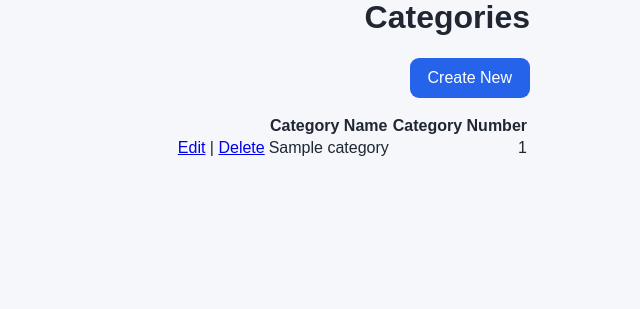
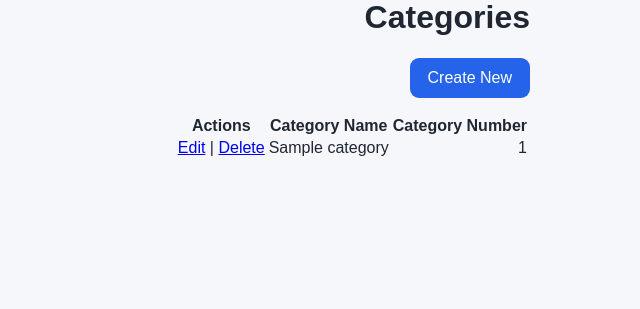
Before and after one commit to khayale/WarehouseAccounting, an ASP.NET Core app: page /Categories in a window 1280 px wide. Shown: the part 112-421 px from the top of the page, without its empty margins (640-1280 px from the left). Run offline with ASP.NET Core 8, Linux system fonts and the light colour scheme; tables that the repository leaves empty hold one stand-in row (values such as "Sample post").

Commit message:
Add files via upload

```diff
--- a/Views/Categories/Delete.cshtml
+++ b/Views/Categories/Delete.cshtml
@@ -20,7 +20,6 @@
 
 <form asp-controller="Categories" asp-action="DeleteConfirmed" asp-route-id="@Model.Id" method="post">
     @Html.AntiForgeryToken()
-
     <button type="submit" class="btn btn-danger">Delete</button>
     <a asp-controller="Categories" asp-action="Index" class="btn btn-secondary">Cancel</a>
 </form>
--- a/Views/Categories/Index.cshtml
+++ b/Views/Categories/Index.cshtml
@@ -15,7 +15,7 @@
         <tr>
             <th>Category Number</th>
             <th>Category Name</th>
-            <th></th>
+            <th>Actions</th>
         </tr>
     </thead>
     <tbody>
```
